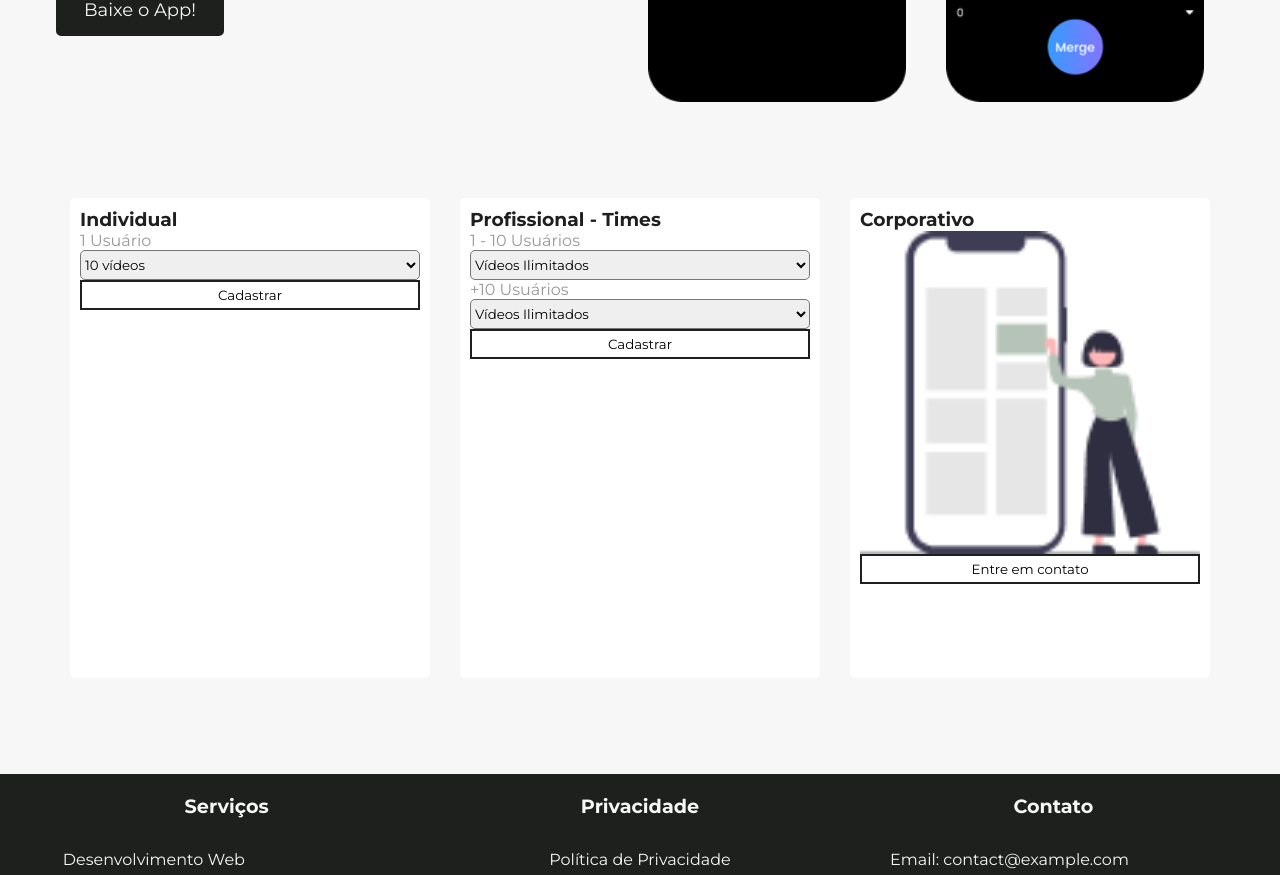
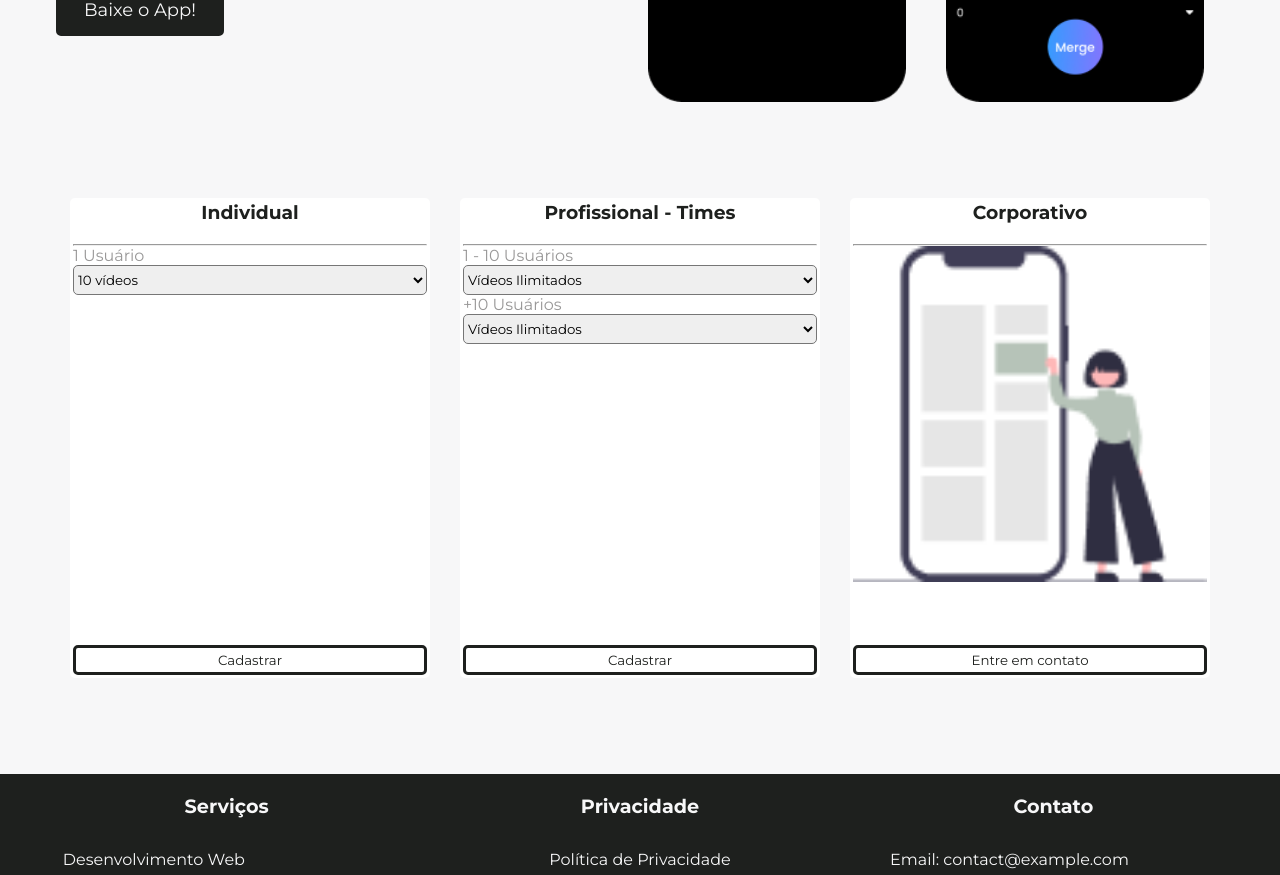
Before and after one commit to YuriLopess/Startup_Web, a React (Vite) app: page /About in a window 1280 px wide. Shown: the part 618-1493 px from the top of the page. Built offline with nearby package versions, Linux system fonts and the light colour scheme.

Commit message:
feature: Add logic for applying color in service content

```diff
--- a/src/routes/About/About.jsx
+++ b/src/routes/About/About.jsx
@@ -1,7 +1,13 @@
-import React from 'react'
-import './about.css'
+import React, { useState } from 'react';
+import './about.css';
 
 function About() {
+    const [activeService, setActiveService] = useState(null);
+
+    const handleClick = (service) => {
+        setActiveService(service);
+    };
+
     return (
         <>
         <section className="class-top">
@@ -19,8 +25,19 @@ function About() {
 
         <section>
             <div className='block-services'>
-                <div className='services-content'>
-                    <h3>Individual</h3>
+                {['Individual', 'Profissional - Times', 'Corporativo'].map((service, index) => (
+                    <div
+                        key={index}
+                        className={`services-content ${activeService === service ? 'active' : ''}`}
+                        onClick={() => handleClick(service)}
+                    >
+                        <div className='services-header'>
+                            <h3>{service}</h3>
+                            <hr />
+                        </div>
+
+                        {service === 'Individual' && (
+                            <>
                                 <label>1 Usuário</label>
                                 <select>
                                     <option value="">10 vídeos</option>
@@ -28,11 +45,11 @@ function About() {
                                     <option value="teste2">teste2</option>
                                     <option value="teste3">teste3</option>
                                 </select>
-                    <button>Cadastrar</button>
-                </div>
+                            </>
+                        )}
 
-                <div className='services-content'>
-                    <h3>Profissional - Times</h3>
+                        {service === 'Profissional - Times' && (
+                            <>
                                 <label>1 - 10 Usuários</label>
                                 <select>
                                     <option value="">Vídeos Ilimitados</option>
@@ -48,19 +65,22 @@ function About() {
                                     <option value="teste2">teste2</option>
                                     <option value="teste3">teste3</option>
                                 </select>
-                    <button>Cadastrar</button>
+                            </>
+                        )}
+
+                        {service === 'Corporativo' && (
+                            <>
+                                <img src="..\src\assets\img\undraw_img.png" alt="undraw image" />
+                            </>
+                        )}
+
+                        <button>{service === 'Corporativo' ? 'Entre em contato' : 'Cadastrar'}</button>
                     </div>
-
-                <div className='services-content'>
-                    <h3>Corporativo</h3>
-                    <img src="..\src\assets\img\undraw_img.png" alt="undraw image" />
-                    <button>Entre em contato</button>
-                </div>
+                ))}
             </div>
         </section>
         </>
     )
-
 }
 
 export default About;
--- a/src/routes/About/about.css
+++ b/src/routes/About/about.css
@@ -1,3 +1,9 @@
+:root {
+    --color-services-1: #C7253E;
+    --color-services-2: #7695FF;
+    --color-services-3: #FF8343;
+}
+
 .mobile-screen {
     cursor: pointer;
     transition: transform 0.5s ease;
@@ -19,17 +25,26 @@
 .services-content {
     display: flex;
     flex-direction: column;
-    padding: 10px;
     height: 60vh;
     width: 45vh;
     border-radius: 5px;
     background-color: white;
     transition: transform 0.5s ease;
     cursor: pointer;
+    border: 3px solid transparent;
 }
 
 .services-content:hover {
     transform: translateY(-10px);
+}
+
+.services-header {
+    text-align: center;
+}
+
+.services-content h3 {
+    margin-bottom: 20px;
+    text-align: center;
 }
 
 .services-content select {
@@ -41,10 +56,35 @@
     color: var(--color-4);
 }
 
-.services-content button{
+.services-content button {
     background-color: white;
-    border: 2px solid var(--color-2);
+    border: 3px solid var(--color-2);
+    border-radius: 5px;
     height: 30px;
+    margin-top: auto;
+    cursor: pointer;
+    color: var(--color-2);
+}
+
+.services-content.active:nth-child(1) .services-header,
+.services-content.active:nth-child(1) button {
+    background-color: var(--color-services-1);
+    color: white;
+    border: 3px solid var(--color-services-1);
+}
+
+.services-content.active:nth-child(2) .services-header,
+.services-content.active:nth-child(2) button {
+    background-color: var(--color-services-2);
+    color: white;
+    border: 3px solid var(--color-services-2);
+}
+
+.services-content.active:nth-child(3) .services-header,
+.services-content.active:nth-child(3) button {
+    background-color: var(--color-services-3);
+    color: white;
+    border: 3px solid var(--color-services-3);
 }
 
 @media (max-width: 781px) {
```
Lines whose indentation alone changed are shown as unchanged.
